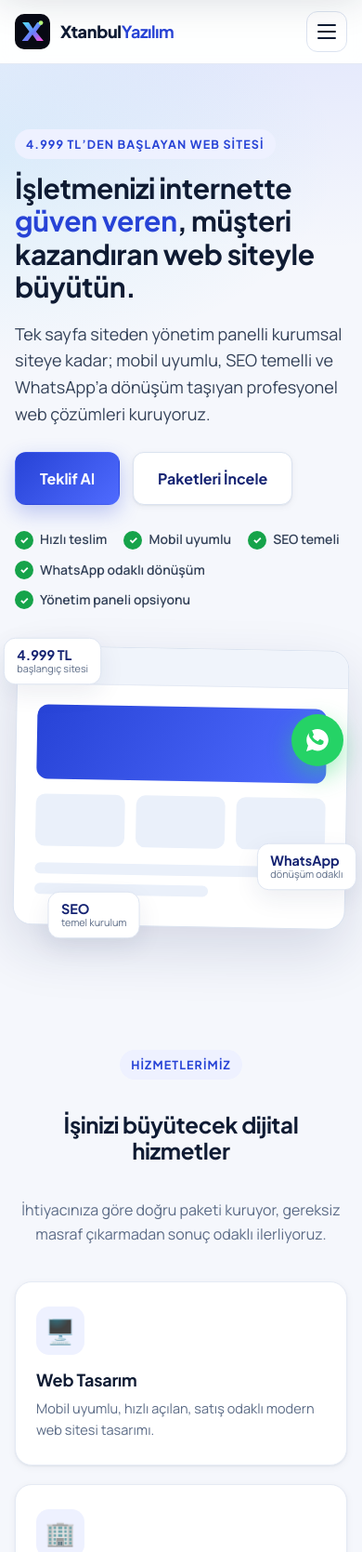
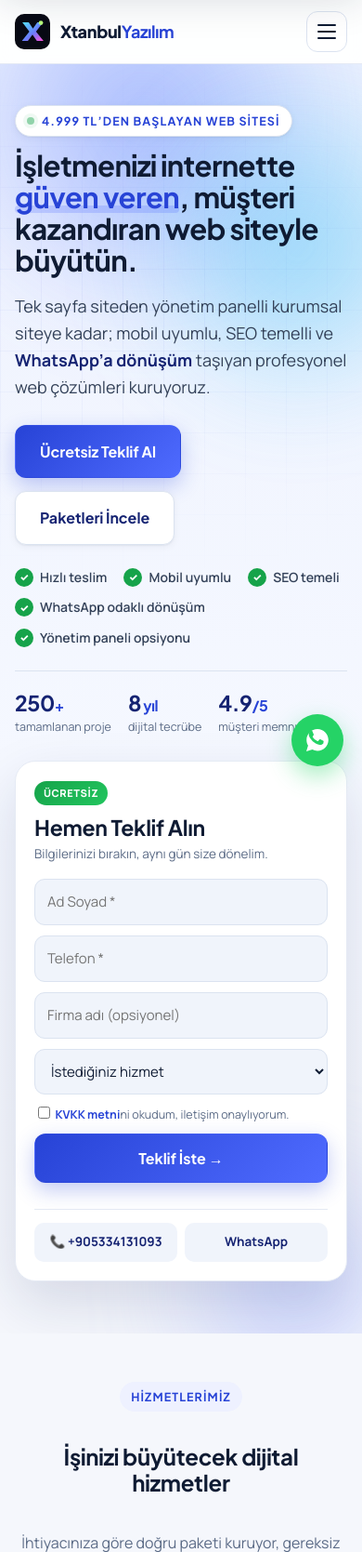
Before and after one commit to poyrazco1/lead-avcisi-xtanbul-yazilim-ajansi, a PHP site: page / in a window 390 px wide. Shown: the top 1669 px of the page at 93% size. Run offline with PHP 8.4, Linux system fonts and the light colour scheme.

Commit message:
feat(front): premium dönüşüm odaklı hero (açık tema)
- Ana sayfa hero'su ajans kalitesine yükseltildi: büyük vurgulu başlık
  (altı çizili "güven veren"), canlı-nokta rozet, yumuşak hareketli gradyan
  orb'lar + grid çizgileri arka plan (açık tema)
- Hero içinde "Hemen Teklif Alın" dönüşüm formu kartı (Ad Soyad, Telefon,
  Firma, Hizmet, KVKK) → panel/api/public-lead.php ile lead oluşturur
- Hero altı istatistik bandı (250+ proje, 8 yıl, 4.9/5) + güven rozetleri
- Telefon + WhatsApp hızlı erişim kartı
- site.js: teklif form gönderimi tüm .js-lead-form formları için ortaklaştı
  (hero + iletişim sayfası)
- Responsive: 1366 ve 390'da yatay taşma yok; mobilde temiz istifleme

Co-Authored-By: Claude Opus 4.8 <noreply@anthropic.com>
Claude-Session: https://claude.ai/code/session_01WQcv5zcuwRb2emViuESg3u

```diff
--- a/app/core.php
+++ b/app/core.php
@@ -135,7 +135,7 @@ function mega_menu_html(){
 function header_html($page='home',$custom=null){
     $s=site_settings(); $meta=$custom?:meta_for($page); $url=base_url().($_SERVER['REQUEST_URI']??'/'); $wa=normalize_whatsapp($s['contact_whatsapp']);
     $navItems=[['hizmetler','Hizmetler'],['paketler','Paketler'],['referanslar','Referanslar'],['blog','Blog / Rehber'],['kurumsal','Kurumsal'],['iletisim','İletişim']];
-    echo '<!doctype html><html lang="tr"><head><meta charset="utf-8"><meta name="viewport" content="width=device-width,initial-scale=1"><title>'.e($meta['title']).'</title><meta name="description" content="'.e($meta['desc']).'"><link rel="canonical" href="'.e($url).'"><meta property="og:title" content="'.e($meta['title']).'"><meta property="og:description" content="'.e($meta['desc']).'"><meta property="og:type" content="website"><meta name="theme-color" content="#ffffff"><link rel="icon" href="'.e($s['favicon_path']).'"><link rel="preconnect" href="https://fonts.googleapis.com"><link rel="preconnect" href="https://fonts.gstatic.com" crossorigin><link rel="stylesheet" href="https://fonts.googleapis.com/css2?family=Manrope:wght@400;500;600;700;800&family=Plus+Jakarta+Sans:wght@500;600;700;800&display=swap"><link rel="stylesheet" href="/assets/style.css?v=5"><script defer src="/assets/site.js?v=5"></script><script type="application/ld+json">'.json_encode(['@context'=>'https://schema.org','@type'=>'ProfessionalService','name'=>$s['company_name'],'url'=>base_url(),'telephone'=>$s['contact_phone'],'email'=>$s['contact_email'],'address'=>$s['contact_address'],'areaServed'=>'Türkiye','priceRange'=>'₺₺','serviceType'=>['Web sitesi tasarımı','SEO','Google Ads danışmanlığı','Sosyal medya danışmanlığı','E-ticaret danışmanlığı']],JSON_UNESCAPED_UNICODE|JSON_UNESCAPED_SLASHES).'</script></head><body>';
+    echo '<!doctype html><html lang="tr"><head><meta charset="utf-8"><meta name="viewport" content="width=device-width,initial-scale=1"><title>'.e($meta['title']).'</title><meta name="description" content="'.e($meta['desc']).'"><link rel="canonical" href="'.e($url).'"><meta property="og:title" content="'.e($meta['title']).'"><meta property="og:description" content="'.e($meta['desc']).'"><meta property="og:type" content="website"><meta name="theme-color" content="#ffffff"><link rel="icon" href="'.e($s['favicon_path']).'"><link rel="preconnect" href="https://fonts.googleapis.com"><link rel="preconnect" href="https://fonts.gstatic.com" crossorigin><link rel="stylesheet" href="https://fonts.googleapis.com/css2?family=Manrope:wght@400;500;600;700;800&family=Plus+Jakarta+Sans:wght@500;600;700;800&display=swap"><link rel="stylesheet" href="/assets/style.css?v=6"><script defer src="/assets/site.js?v=6"></script><script type="application/ld+json">'.json_encode(['@context'=>'https://schema.org','@type'=>'ProfessionalService','name'=>$s['company_name'],'url'=>base_url(),'telephone'=>$s['contact_phone'],'email'=>$s['contact_email'],'address'=>$s['contact_address'],'areaServed'=>'Türkiye','priceRange'=>'₺₺','serviceType'=>['Web sitesi tasarımı','SEO','Google Ads danışmanlığı','Sosyal medya danışmanlığı','E-ticaret danışmanlığı']],JSON_UNESCAPED_UNICODE|JSON_UNESCAPED_SLASHES).'</script></head><body>';
     echo '<header class="site-header" id="siteHeader"><div class="header-inner"><a class="brand" href="/"><img src="'.e($s['logo_path']).'" alt="'.e($s['company_name']).' logo"><span class="brand-name">Xtanbul<em>Yazılım</em></span></a>';
     echo '<nav class="main-nav" id="mainNav" aria-label="Ana menü"><ul>';
     echo '<li class="has-mega"><button type="button" class="nav-link mega-trigger'.($page==='hizmetler'?' active':'').'" aria-expanded="false" aria-haspopup="true">Hizmetler<i class="caret">▾</i></button>'.mega_menu_html().'</li>';
--- a/assets/site.js
+++ b/assets/site.js
@@ -34,16 +34,18 @@
     document.addEventListener('click', function (e) { if (!isMobile() && !mega.contains(e.target)) mega.classList.remove('open'); });
   }
 
-  // Teklif formu → panel/api/public-lead.php
-  var form = document.getElementById('quoteForm');
-  if (form) {
-    var status = document.getElementById('quoteStatus');
+  // Teklif formları (hero + iletişim) → panel/api/public-lead.php
+  function bindLeadForm(form) {
+    var status = form.dataset.status ? document.querySelector(form.dataset.status) : form.querySelector('.form-status');
+    var btn = form.querySelector('button[type="submit"]');
+    var btnLabel = btn ? btn.textContent : 'Gönder';
+    function setStatus(msg, type) { if (status) { status.textContent = msg; status.className = 'form-status' + (type ? ' ' + type : ''); } }
     form.addEventListener('submit', function (e) {
       e.preventDefault();
-      var btn = form.querySelector('button[type="submit"]');
       var data = {};
       new FormData(form).forEach(function (v, k) { data[k] = v; });
-      data.kvkk = form.querySelector('[name="kvkk"]').checked;
+      var kv = form.querySelector('[name="kvkk"]');
+      data.kvkk = kv ? kv.checked : false;
       if (!data.person || !data.person.trim()) { setStatus('Lütfen ad soyad girin.', 'bad'); return; }
       if (!data.phone || !data.phone.trim()) { setStatus('Lütfen telefon numaranızı girin.', 'bad'); return; }
       if (!data.kvkk) { setStatus('Devam etmek için KVKK onayı gerekli.', 'bad'); return; }
@@ -55,15 +57,11 @@
         body: JSON.stringify(data)
       }).then(function (r) { return r.json().catch(function () { return { ok: false, error: 'Sunucu hatası.' }; }); })
         .then(function (d) {
-          if (d && d.ok) {
-            form.reset();
-            setStatus('Talebiniz alındı. En kısa sürede sizi arayacağız. Teşekkürler!', 'ok');
-          } else {
-            setStatus((d && d.error) || 'Gönderilemedi. Lütfen WhatsApp’tan yazın.', 'bad');
-          }
+          if (d && d.ok) { form.reset(); setStatus('Talebiniz alındı. En kısa sürede sizi arayacağız. Teşekkürler!', 'ok'); }
+          else { setStatus((d && d.error) || 'Gönderilemedi. Lütfen WhatsApp’tan yazın.', 'bad'); }
         }).catch(function () { setStatus('Bağlantı hatası. Lütfen WhatsApp’tan yazın.', 'bad'); })
-        .finally(function () { if (btn) { btn.disabled = false; btn.textContent = 'Teklif İste'; } });
+        .finally(function () { if (btn) { btn.disabled = false; btn.textContent = btnLabel; } });
     });
-    function setStatus(msg, type) { if (status) { status.textContent = msg; status.className = 'form-status' + (type ? ' ' + type : ''); } }
   }
+  Array.prototype.forEach.call(document.querySelectorAll('.js-lead-form'), bindLeadForm);
 })();
--- a/assets/style.css
+++ b/assets/style.css
@@ -82,31 +82,50 @@ body.nav-open .hamburger span:nth-child(3){transform:translateY(-7px) rotate(-45
 .nav-overlay{position:fixed;inset:0;background:rgba(15,27,51,.45);z-index:55;opacity:0;visibility:hidden;transition:.25s}
 body.nav-open .nav-overlay{opacity:1;visibility:visible}
 
-/* ============ Hero ============ */
-.hero{position:relative;background:radial-gradient(1100px 500px at 80% -10%,rgba(79,107,255,.14),transparent 60%),radial-gradient(700px 400px at -5% 10%,rgba(14,165,233,.10),transparent 55%),var(--bg);padding:70px 0 80px;overflow:hidden}
-.hero-grid{display:grid;grid-template-columns:1.05fr .95fr;gap:48px;align-items:center}
-.hero-copy h1{font-size:clamp(30px,4.4vw,50px);margin-bottom:18px}
-.hero-copy h1 .hl{color:var(--brand)}
+/* ============ Hero (premium, açık tema) ============ */
+.hero{position:relative;overflow:hidden}
+.hero-pro{background:linear-gradient(180deg,#eef2fe 0%,#f5f8ff 55%,var(--bg) 100%);padding:64px 0 76px}
+.hero-orbs{position:absolute;inset:0;overflow:hidden;pointer-events:none;z-index:0}
+.hero-orbs .orb{position:absolute;border-radius:50%;filter:blur(46px);opacity:.6;will-change:transform}
+.hero-orbs .o1{width:420px;height:420px;background:radial-gradient(circle,#6b8bff,transparent 70%);top:-120px;left:-80px;animation:orbFloat 14s ease-in-out infinite}
+.hero-orbs .o2{width:360px;height:360px;background:radial-gradient(circle,#4fc3f7,transparent 70%);top:40px;right:-90px;animation:orbFloat 18s ease-in-out infinite reverse}
+.hero-orbs .o3{width:300px;height:300px;background:radial-gradient(circle,#a5b4ff,transparent 70%);bottom:-120px;left:38%;animation:orbFloat 20s ease-in-out infinite}
+.hero-grid-lines{position:absolute;inset:0;background-image:linear-gradient(rgba(39,67,214,.05) 1px,transparent 1px),linear-gradient(90deg,rgba(39,67,214,.05) 1px,transparent 1px);background-size:44px 44px;mask-image:radial-gradient(700px 380px at 30% 20%,#000,transparent 75%)}
+@keyframes orbFloat{0%,100%{transform:translate(0,0) scale(1)}50%{transform:translate(24px,-28px) scale(1.08)}}
+.hero-grid{position:relative;z-index:1;display:grid;grid-template-columns:1.08fr .92fr;gap:44px;align-items:center}
+.hero-copy .eyebrow{display:inline-flex;align-items:center;gap:8px;background:#fff;border:1px solid var(--line-2);box-shadow:var(--shadow-sm)}
+.hero-copy .eb-dot{width:8px;height:8px;border-radius:50%;background:var(--ok);box-shadow:0 0 0 4px rgba(22,163,74,.15);animation:pulseDot 2s infinite}
+@keyframes pulseDot{0%,100%{opacity:1}50%{opacity:.4}}
+.hero-copy h1{font-size:clamp(31px,4.6vw,52px);line-height:1.1;margin-bottom:18px;letter-spacing:-.02em}
+.hero-copy h1 .hl{color:var(--brand);position:relative;white-space:nowrap}
+.hero-copy h1 .hl::after{content:"";position:absolute;left:0;right:0;bottom:2px;height:8px;background:rgba(79,107,255,.22);border-radius:4px;z-index:-1}
 .hero-copy>p{font-size:18px;color:var(--ink-soft);max-width:540px;margin-bottom:26px}
-.hero-actions{display:flex;gap:14px;flex-wrap:wrap;margin-bottom:26px}
-.trust-badges{list-style:none;margin:0;padding:0;display:flex;flex-wrap:wrap;gap:10px 18px}
+.hero-copy>p b{color:var(--brand-ink)}
+.hero-actions{display:flex;gap:14px;flex-wrap:wrap;margin-bottom:24px}
+.trust-badges{list-style:none;margin:0 0 24px;padding:0;display:flex;flex-wrap:wrap;gap:10px 18px}
 .trust-badges li{display:flex;align-items:center;gap:7px;font-size:14px;font-weight:600;color:var(--ink-soft)}
 .trust-badges .tick{display:inline-grid;place-items:center;width:20px;height:20px;border-radius:50%;background:var(--ok);color:#fff;font-size:11px;font-weight:800}
-.hero-visual{position:relative;min-height:360px}
-.mock-window{background:#fff;border:1px solid var(--line-2);border-radius:20px;box-shadow:var(--shadow-lg);overflow:hidden;transform:rotate(1deg)}
-.mock-bar{display:flex;gap:7px;padding:14px 16px;background:var(--surface-2);border-bottom:1px solid var(--line)}
-.mock-bar span{width:11px;height:11px;border-radius:50%;background:#cdd7ea}
-.mock-bar span:first-child{background:#ff6b6b}.mock-bar span:nth-child(2){background:#ffd166}.mock-bar span:nth-child(3){background:#06d6a0}
-.mock-body{padding:22px}
-.mock-hero{height:80px;border-radius:12px;background:linear-gradient(120deg,var(--brand),var(--brand-2));margin-bottom:16px}
-.mock-cards{display:grid;grid-template-columns:repeat(3,1fr);gap:12px;margin-bottom:18px}
-.mock-cards div{height:56px;border-radius:10px;background:var(--surface-3)}
-.mock-line{height:12px;border-radius:6px;background:var(--surface-3);margin-bottom:10px}
-.mock-line.short{width:60%}
-.float-chip{position:absolute;background:#fff;border:1px solid var(--line-2);border-radius:14px;padding:11px 15px;box-shadow:var(--shadow);display:flex;flex-direction:column;line-height:1.15}
-.float-chip b{font-family:var(--display);font-size:16px;color:var(--brand-ink)}
-.float-chip span{font-size:12px;color:var(--muted)}
-.chip-1{top:-14px;left:-18px}.chip-2{bottom:36px;right:-16px}.chip-3{bottom:-16px;left:30px}
+.hero-stats{display:flex;gap:28px;flex-wrap:wrap;padding-top:22px;border-top:1px solid var(--line-2)}
+.hero-stats>div{display:flex;flex-direction:column}
+.hero-stats b{font-family:var(--display);font-size:28px;color:var(--brand-ink);line-height:1;letter-spacing:-.02em}
+.hero-stats b span{font-size:16px;color:var(--brand)}
+.hero-stats>div>span{font-size:12.5px;color:var(--muted);margin-top:5px}
+
+/* Hero teklif formu kartı */
+.hero-form-card{position:relative;z-index:1;background:#fff;border:1px solid var(--line);border-radius:22px;box-shadow:var(--shadow-lg);padding:26px;scroll-margin-top:90px}
+.hff-head{margin-bottom:16px}
+.hff-badge{display:inline-block;font-size:11px;font-weight:800;letter-spacing:.05em;text-transform:uppercase;color:#fff;background:linear-gradient(135deg,var(--ok),#22c55e);padding:4px 10px;border-radius:999px;margin-bottom:10px}
+.hff-head h2{font-size:23px;margin-bottom:5px}
+.hff-head p{font-size:13.5px;color:var(--muted);margin:0}
+.hero-form{display:grid;gap:11px}
+.hero-form input,.hero-form select{width:100%;border:1px solid var(--line-2);background:var(--surface-2);border-radius:11px;padding:12px 13px;font:inherit;font-size:15px;color:var(--ink);outline:none;transition:.15s}
+.hero-form input:focus,.hero-form select:focus{border-color:var(--brand);background:#fff;box-shadow:0 0 0 4px rgba(39,67,214,.1)}
+.hero-form .kvkk-line{flex-direction:row;align-items:flex-start;gap:9px;font-size:12.5px;color:var(--muted);line-height:1.45}
+.hero-form .kvkk-line input{width:auto;margin-top:2px;accent-color:var(--brand)}
+.hero-form .kvkk-line a{color:var(--brand);font-weight:700}
+.hff-foot{display:flex;gap:8px;margin-top:16px;padding-top:14px;border-top:1px solid var(--line)}
+.hff-foot a{flex:1;text-align:center;font-size:13.5px;font-weight:700;color:var(--brand-ink);background:var(--surface-2);border-radius:10px;padding:10px;transition:.15s}
+.hff-foot a:hover{background:var(--brand-soft);color:var(--brand)}
 
 /* ============ Sections ============ */
 .section{padding:74px 0}
@@ -294,8 +313,10 @@ body.nav-open .nav-overlay{opacity:1;visibility:visible}
   .steps-grid{grid-template-columns:repeat(2,1fr)}
 }
 @media (max-width:900px){
-  .hero-grid{grid-template-columns:1fr;gap:30px}
-  .hero-visual{min-height:300px;margin-top:10px}
+  .hero-pro{padding:44px 0 56px}
+  .hero-grid{grid-template-columns:1fr;gap:26px}
+  .hero-copy>p{max-width:none}
+  .hero-form-card{max-width:480px}
   .phone-link{display:none}
   .split-2,.contact-grid{grid-template-columns:1fr}
   .footer-top{grid-template-columns:1fr 1fr}
@@ -322,7 +343,9 @@ body.nav-open .nav-overlay{opacity:1;visibility:visible}
   .cta-inner{flex-direction:column;align-items:flex-start}
   .section-head{flex-direction:column;align-items:flex-start}
   .brand-name{font-size:18px}
-  .float-chip{transform:scale(.9)}
+  .hero-stats{gap:18px}
+  .hero-stats b{font-size:23px}
+  .hero-form-card{padding:20px}
   .footer-bottom{flex-direction:column;align-items:flex-start}
   .admin-row,.ref-row{grid-template-columns:1fr}
   .upload-grid,.current-assets{grid-template-columns:1fr}
--- a/index.php
+++ b/index.php
@@ -7,33 +7,43 @@ header_html($page);
 ?>
 <?php if($page==='home'): $posts=array_slice(posts_all(),0,3); $refs=array_values(array_filter(references_all(),fn($r)=>!empty($r['active']))); ?>
 
-<section class="hero">
+<section class="hero hero-pro">
+  <div class="hero-orbs" aria-hidden="true"><span class="orb o1"></span><span class="orb o2"></span><span class="orb o3"></span><span class="hero-grid-lines"></span></div>
   <div class="wrap hero-grid">
     <div class="hero-copy">
-      <span class="eyebrow"><?=e($s['hero_badge'])?></span>
+      <span class="eyebrow"><span class="eb-dot"></span><?=e($s['hero_badge'])?></span>
       <h1>İşletmenizi internette <span class="hl">güven veren</span>, müşteri kazandıran web siteyle büyütün.</h1>
-      <p>Tek sayfa siteden yönetim panelli kurumsal siteye kadar; mobil uyumlu, SEO temelli ve WhatsApp’a dönüşüm taşıyan profesyonel web çözümleri kuruyoruz.</p>
+      <p>Tek sayfa siteden yönetim panelli kurumsal siteye kadar; mobil uyumlu, SEO temelli ve <b>WhatsApp’a dönüşüm</b> taşıyan profesyonel web çözümleri kuruyoruz.</p>
       <div class="hero-actions">
-        <a class="btn primary lg" href="/iletisim#teklif">Teklif Al</a>
+        <a class="btn primary lg" href="#teklif-hero">Ücretsiz Teklif Al</a>
         <a class="btn ghost lg" href="/paketler">Paketleri İncele</a>
       </div>
       <ul class="trust-badges">
         <?php foreach(trust_badges() as $b): ?><li><span class="tick">✓</span><?=e($b)?></li><?php endforeach; ?>
       </ul>
+      <div class="hero-stats">
+        <div><b>250<span>+</span></b><span>tamamlanan proje</span></div>
+        <div><b>8<span> yıl</span></b><span>dijital tecrübe</span></div>
+        <div><b>4.9<span>/5</span></b><span>müşteri memnuniyeti</span></div>
+      </div>
     </div>
-    <div class="hero-visual">
-      <div class="mock-window" aria-hidden="true">
-        <div class="mock-bar"><span></span><span></span><span></span></div>
-        <div class="mock-body">
-          <div class="mock-hero"></div>
-          <div class="mock-cards"><div></div><div></div><div></div></div>
-          <div class="mock-line"></div><div class="mock-line short"></div>
-        </div>
-      </div>
-      <div class="float-chip chip-1"><b>4.999 TL</b><span>başlangıç sitesi</span></div>
-      <div class="float-chip chip-2"><b>WhatsApp</b><span>dönüşüm odaklı</span></div>
-      <div class="float-chip chip-3"><b>SEO</b><span>temel kurulum</span></div>
-    </div>
+    <aside class="hero-form-card" id="teklif-hero">
+      <div class="hff-head"><span class="hff-badge">Ücretsiz</span><h2>Hemen Teklif Alın</h2><p>Bilgilerinizi bırakın, aynı gün size dönelim.</p></div>
+      <form class="hero-form js-lead-form" data-status="#heroStatus" novalidate>
+        <div class="hp" aria-hidden="true"><input type="text" name="company_site" tabindex="-1" autocomplete="off"></div>
+        <input name="person" required placeholder="Ad Soyad *">
+        <input name="phone" required placeholder="Telefon *" inputmode="tel">
+        <input name="company" placeholder="Firma adı (opsiyonel)">
+        <select name="service">
+          <option value="">İstediğiniz hizmet</option>
+          <?php foreach(['Tek sayfa web sitesi','Randevulu web sitesi','Çok sayfalı kurumsal site','Yönetim panelli site','E-ticaret','SEO','Reklam / sosyal medya'] as $o): ?><option><?=e($o)?></option><?php endforeach; ?>
+        </select>
+        <label class="kvkk-line"><input type="checkbox" name="kvkk" value="1" required> <a href="/kvkk" target="_blank">KVKK metni</a>ni okudum, iletişim onaylıyorum.</label>
+        <button class="btn primary full lg" type="submit">Teklif İste →</button>
+        <p class="form-status" id="heroStatus" role="status" aria-live="polite"></p>
+      </form>
+      <div class="hff-foot"><a href="tel:<?=e(preg_replace('/\s+/','',$s['contact_phone']))?>">📞 <?=e($s['contact_phone'])?></a><a href="https://wa.me/<?=normalize_whatsapp($s['contact_whatsapp'])?>" target="_blank" rel="noopener">WhatsApp</a></div>
+    </aside>
   </div>
 </section>
 
@@ -176,7 +186,7 @@ header_html($page);
   <div class="quote-card" id="teklif">
     <h2>Teklif Formu</h2>
     <p class="quote-sub">Bilgilerinizi bırakın, en kısa sürede dönüş yapalım. Zorunlu alanlar <span>*</span></p>
-    <form id="quoteForm" class="quote-form" novalidate>
+    <form id="quoteForm" class="quote-form js-lead-form" data-status="#quoteStatus" novalidate>
       <div class="hp" aria-hidden="true"><label>Firma web sitesi<input type="text" name="company_site" tabindex="-1" autocomplete="off"></label></div>
       <div class="fg"><label>Ad Soyad *</label><input name="person" required placeholder="Adınız Soyadınız"></div>
       <div class="fg"><label>Firma Adı</label><input name="company" placeholder="İşletme / firma adı"></div>
```
